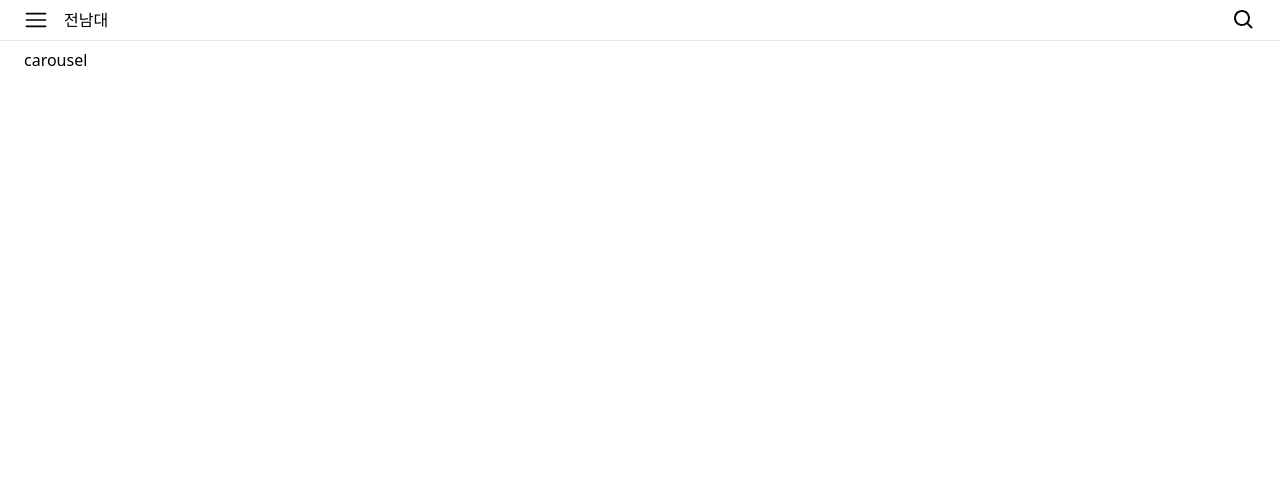
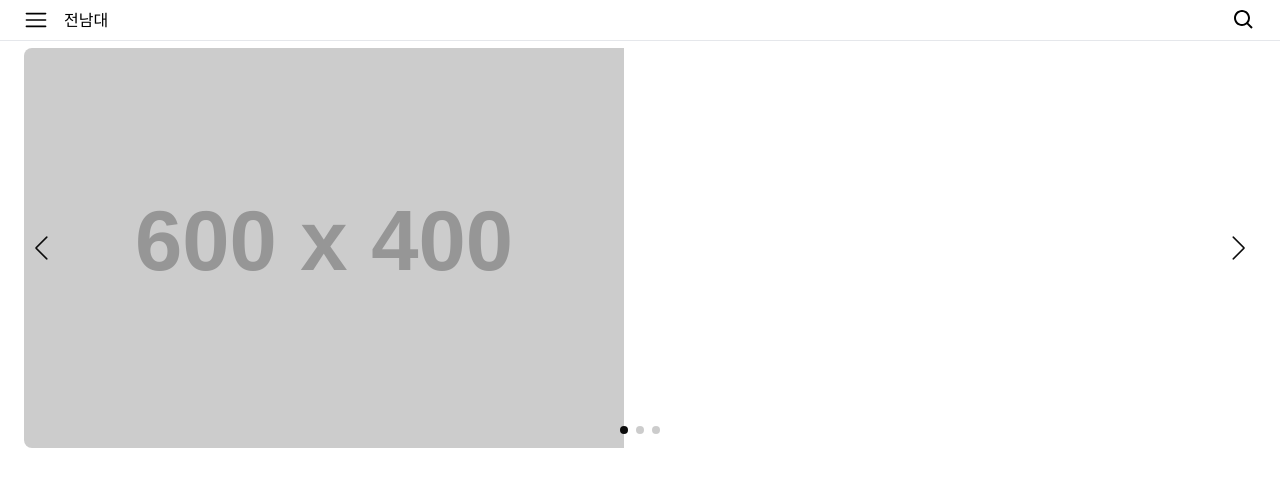
Before and after one commit to mlnwns/movie, a React (Vite) app: page / in a window 1280 px wide. Shown: the top 486 px of the page. Built offline with nearby package versions, Linux system fonts and the light colour scheme.

Commit message:
feat: add carousel
- add swiper lib

```diff
--- a/package.json
+++ b/package.json
@@ -21,7 +21,8 @@
     "react-dom": "^18.2.0",
     "react-icons": "^4.11.0",
     "react-modal": "^3.16.1",
-    "react-router-dom": "^6.16.0"
+    "react-router-dom": "^6.16.0",
+    "swiper": "^10.3.0"
   },
   "devDependencies": {
     "@capacitor/cli": "^5.4.1",
--- /dev/null
+++ b/src/components/home/Carousel.component.jsx
@@ -0,0 +1,34 @@
+import { Swiper, SwiperSlide } from "swiper/react";
+import { Pagination, Navigation } from "swiper/modules";
+import "swiper/css";
+import "swiper/css/pagination";
+import "swiper/css/navigation";
+import "./custom-carousel.css";
+
+export const HomeCarousel = () => {
+  const carouselData = [
+    { img: { src: "https://placehold.co/600x400", alt: "placeholder1" } },
+    { img: { src: "https://placehold.co/600x400", alt: "placeholder2" } },
+    { img: { src: "https://placehold.co/600x400", alt: "placeholder3" } },
+  ];
+
+  return (
+    <Swiper
+      className="home-carousel rounded-lg"
+      spaceBetween={50}
+      slidesPerView={1}
+      loop={true}
+      pagination={{
+        clickable: true,
+      }}
+      navigation={true}
+      modules={[Pagination, Navigation]}
+    >
+      {carouselData.map((data) => (
+        <SwiperSlide key={data.img.alt}>
+          <img src={data.img.src} alt={data.img.alt} />
+        </SwiperSlide>
+      ))}
+    </Swiper>
+  );
+};
--- a/src/components/home/Header.component.jsx
+++ b/src/components/home/Header.component.jsx
@@ -5,7 +5,7 @@ import { Menu } from "./Menu.component";
 export const HomeHeader = () => {
   return (
     <div className="h-12">
-      <div className="absolute  w-full left-0 px-6 flex justify-between py-2 border-b">
+      <div className="absolute w-full left-0 px-6 flex justify-between py-2 border-b">
         <div className="flex gap-4">
           <Menu />
           <Txt>전남대</Txt>
--- a/src/components/home/Menu.component.jsx
+++ b/src/components/home/Menu.component.jsx
@@ -17,7 +17,11 @@ export const Menu = () => {
     <div className="relative w-6 h-6">
       {isOpen ? (
         <div className="flex flex-col gap-2 z-50 absolute">
-          <div className="absolute w-screen h-[120vh] -left-6 -top-24 backdrop-blur-sm bg-[#00000050]"></div>
+          <button
+            className="absolute w-screen h-[120vh] -left-6 -top-24 backdrop-blur-sm bg-[#00000050]"
+            aria-label="close"
+            onClick={toggleOpen}
+          ></button>
           <button className="absolute" onClick={toggleOpen} aria-label="close">
             <Icon type="close" />
           </button>
--- /dev/null
+++ b/src/components/home/custom-carousel.css
@@ -0,0 +1,6 @@
+.home-carousel {
+  --swiper-navigation-size: 1.5rem;
+  --swiper-navigation-top-offset: 50%;
+  --swiper-navigation-sides-offset: 10px;
+  --swiper-theme-color: #0C0C0C;
+}
--- a/src/pages/Home.page.jsx
+++ b/src/pages/Home.page.jsx
@@ -1,9 +1,11 @@
+import { HomeCarousel } from "../components/home/Carousel.component";
 import { HomeHeader } from "../components/home/Header.component";
+
 export const HomePage = () => {
   return (
     <>
       <HomeHeader />
-      carousel
+      <HomeCarousel />
     </>
   );
 };
```
Also changed, not shown: 1 other file (tests, documents, lock files or other folders).
